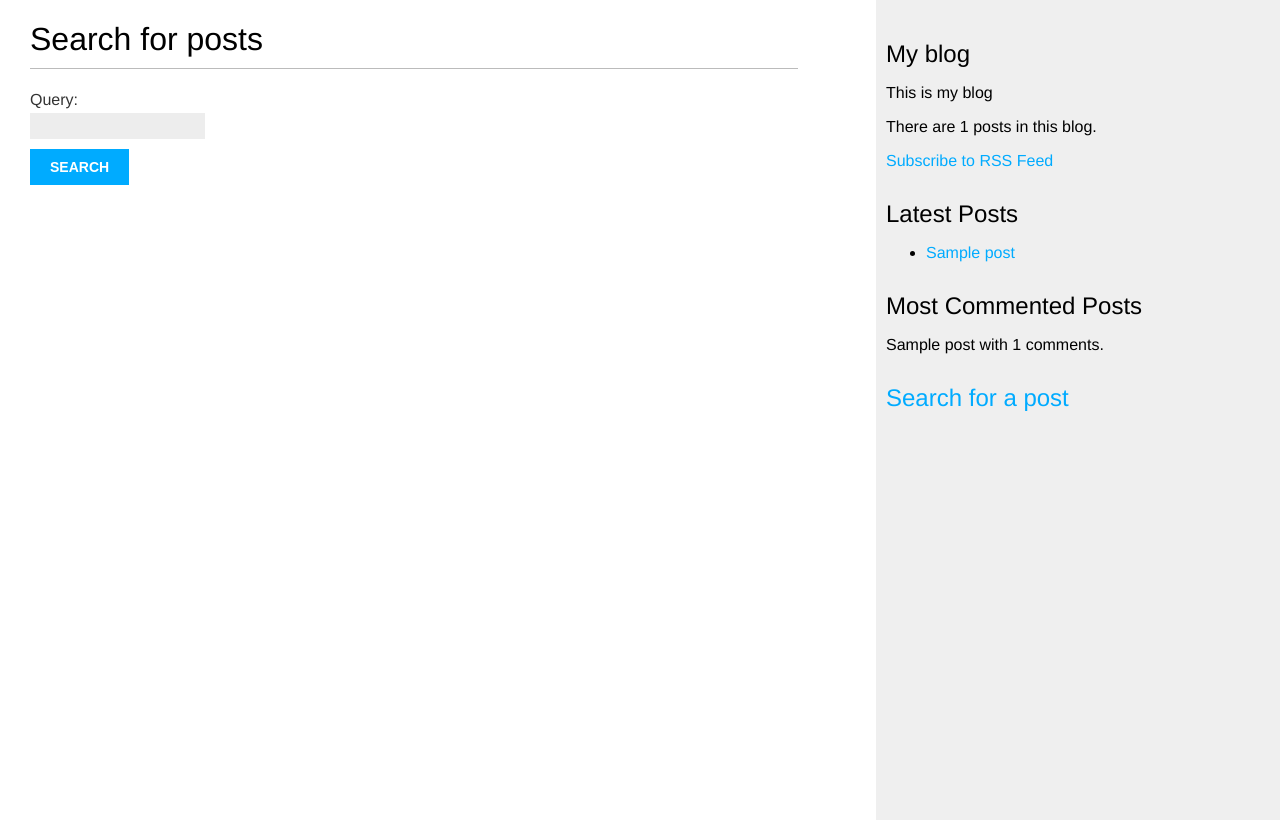
After one commit to theoctober19th/django-blog, a Django app: page /blog/search/ in a window 1280 px wide. The commit adds this page. Run offline with Django 3.2, Linux system fonts and the light colour scheme; tables that the repository leaves empty hold one stand-in row (values such as "Sample post").

```diff
--- a/blog/forms.py
+++ b/blog/forms.py
@@ -14,3 +14,7 @@ class CommentForm(forms.ModelForm):
     class Meta:
         model = Comment
         fields = ("name", 'email', 'body')
+
+
+class SearchForm(forms.Form):
+    query = forms.CharField(max_length=255)
--- a/blog/templates/blog/base.html
+++ b/blog/templates/blog/base.html
@@ -25,6 +25,8 @@
         {% for post in popular_posts %}
             <p>{{post.title}} with {{post.comments_count}} comments.</p>
         {% endfor %}
+
+        <h2><a href="{% url 'blog:search' %}">Search for a post</a></h2>
     </div>
 </body>
 </html>
--- /dev/null
+++ b/blog/templates/blog/post/search.html
@@ -0,0 +1,25 @@
+{% extends 'blog/base.html' %}
+
+{% block title %}Search
+{% endblock title %}
+
+{% block content %}
+    {% if query %}Search results for "{{query}}"
+    <h3>{% with search_results.count as total_results %}Found {{total_results}} results. {% endwith %}</h3>
+    {% for post in search_results %}
+        <h4><a href="{{post.get_absolute_url}}">{{post.title}}</a></h4>
+        {{post.body|truncatewords:5}}
+    {% empty %}
+        <h4>No search results found.</h4>
+    {% endfor %}
+    <p><a href="{% url 'blog:search' %}">Search Again</a></p>
+
+    {% else %}
+        <h1>Search for posts</h1>
+        <form action="" method="get">
+            {{form.as_p}}
+            <input type="submit" value="Search">
+        </form>
+    {% endif %}
+
+{% endblock content %}
--- a/blog/urls.py
+++ b/blog/urls.py
@@ -1,5 +1,5 @@
 from django.urls import path
-from .views import post_list, post_detail, post_share
+from .views import post_list, post_detail, post_share, post_search
 from .views import PostListView
 from django.contrib.sitemaps.views import sitemap
 from .sitemaps import PostSitemap
@@ -15,7 +15,7 @@ post_feed = CheckLatestPosts()
 
 urlpatterns = [
     path('', post_list, name='post_list'),
-    path('/tag/<slug:tag_slug>/', post_list, name='post_list_with_tag'),
+    path('tag/<slug:tag_slug>/', post_list, name='post_list_with_tag'),
     # path('', PostListView.as_view(), name='post_list'),
     path('<int:year>/<int:month>/<int:day>/<slug:slug>',
          post_detail, name='detail'),
@@ -23,4 +23,5 @@ urlpatterns = [
     path('sitemap.xml', sitemap, {'sitemaps': sitemaps},
          name='django.contrib.sitemaps.views.sitemap'),
     path('feed/', post_feed, name='post_feed'),
+    path('search/', post_search, name='search')
 ]
--- a/blog/views.py
+++ b/blog/views.py
@@ -2,10 +2,11 @@ from django.shortcuts import render, get_object_or_404
 from .models import Post
 from django.core.paginator import Paginator, PageNotAnInteger, EmptyPage
 from django.views.generic import ListView
-from .forms import EmailPostForm, CommentForm
+from .forms import EmailPostForm, CommentForm, SearchForm
 from django.core.mail import send_mail
 from taggit.models import Tag
 from django.db.models import Count
+from django.contrib.postgres.search import SearchVector, SearchQuery, SearchRank, TrigramSimilarity
 # Create your views here.
 
 
@@ -78,3 +79,21 @@ def post_share(request, post_id):
     else:
         form = EmailPostForm()
     return render(request, 'blog/post/share.html', {'post': post, 'form': form, 'sent': sent})
+
+
+def post_search(request):
+    results = []
+    form = SearchForm()
+    query = None
+    if 'query' in request.GET:
+        form = SearchForm(request.GET)
+        if form.is_valid():
+            query = form.cleaned_data['query']
+            search_query = SearchQuery(query)
+            # search_vector = SearchVector(
+            #     'title', weight='A') + SearchVector('body', weight='B')
+            # results = Post.published.annotate(
+            #     search=search_vector, rank=SearchRank(search_vector, search_query)).filter(rank__gte=0.3).order_by('-rank')
+            results = Post.published.annotate(
+                similarity=TrigramSimilarity('title', query)).filter(similarity__gte=0.3).order_by('-similarity')
+    return render(request, 'blog/post/search.html', {'search_results': results, 'query': query, 'form': form})
```
Also changed, not shown: blog_project/settings.py (+16 -4 lines).
